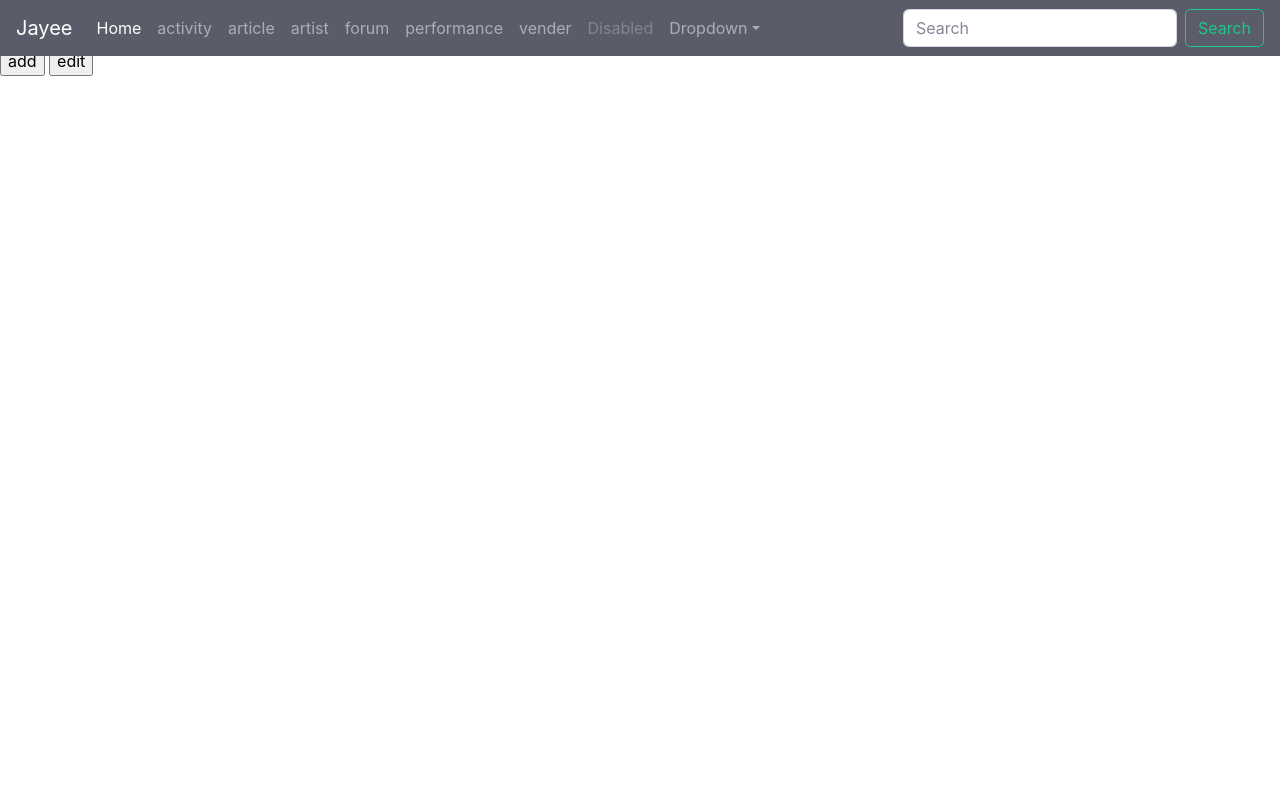
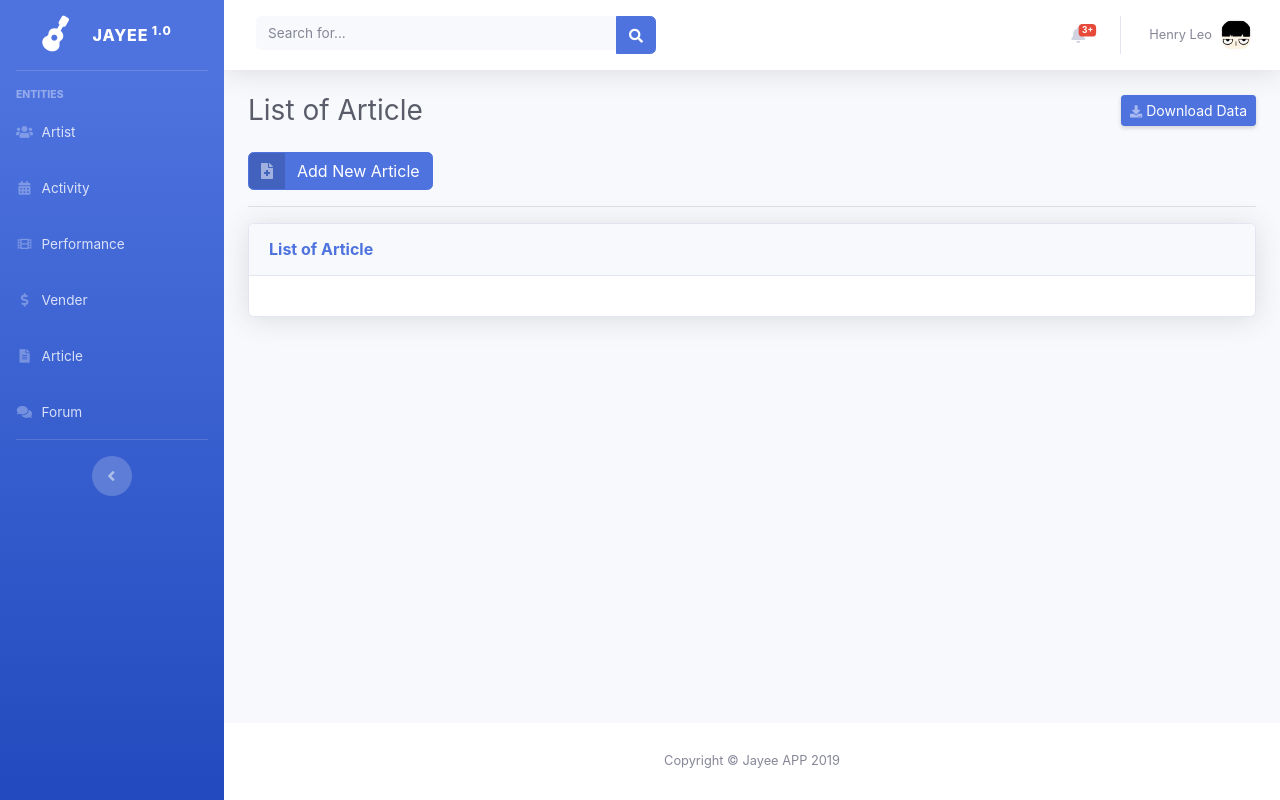
Before and after one commit to henry200333/eeit107formal, a Java web app: template src/main/webapp/WEB-INF/jsp/admin/forum-list.jsp in a window 1280 px wide. Run offline with Tomcat 11, a stand-in JSP engine, Linux system fonts and the light colour scheme; the template is opened without the code that fills it, so the values that code supplies are empty.

Commit message:
Forum set bootstrap

```diff
--- a/src/main/webapp/WEB-INF/jsp/admin/forum-list.jsp
+++ b/src/main/webapp/WEB-INF/jsp/admin/forum-list.jsp
@@ -4,47 +4,104 @@
 <%@ taglib uri="http://java.sun.com/jsp/jstl/core" prefix="c"%>
 <!DOCTYPE html>
 <html>
+
+<!-- header -->
 <jsp:include page="header.jsp"></jsp:include>
-<body>
-	<jsp:include page="nav.jsp"></jsp:include>
-	<h2>List of Forum</h2>
-	<c:url var="addPage" value="/admin/forum/add" />
-	<input type="button" value="add" onclick="changePage('${addPage}')">
 
-	<c:url var="editPage" value="/admin/forum/edit" />
-	<input type="button" value="edit" onclick="changePage('${editPage}')">
+<body id="page-top">
 
+	<!-- Page Wrapper -->
+	<div id="wrapper">
 
+		<jsp:include page="sidebar.jsp"></jsp:include>
+
+		<!-- Content Wrapper -->
+		<div id="content-wrapper" class="d-flex flex-column">
+
+			<!-- Main Content -->
+			<div id="content">
+
+				<!-- Topbar -->
+				<jsp:include page="topbar.jsp"></jsp:include>
+
+				<!-- Begin Page Content -->
+				<div class="container-fluid">
+
+					<!-- Page Heading -->
+					<div
+						class="d-sm-flex align-items-center justify-content-between mb-4">
+						<h1 class="h3 mb-0 text-gray-800">List of Article</h1>
+						<a href="#"
+							class="d-none d-sm-inline-block btn btn-sm btn-primary shadow-sm"><i
+							class="fas fa-download fa-sm text-white-50"></i> Download Data</a>
+					</div>
+
+					<!-- Add New Article Button -->
+					<a href="add" class="btn btn-primary btn-icon-split"> <span
+						class="icon text-white-50"> <i class="fas fa-file-medical"></i>
+					</span> <span class="text">Add New Article</span>
+					</a>
+
+					<hr>
+
+					<div class="card shadow mb-4">
+						<div class="card-header py-3">
+							<h6 class="m-0 font-weight-bold text-primary">List of
+								Article</h6>
+						</div>
+						<div class="card-body">
+							<div class="table-responsive">
 								<c:if test="${not empty models}">
-		<table  border="1" >
+									<table class="table table-bordered table-striped table-hover"
+										id="dataTable" width="100%" cellspacing="0">
 										<thead>
 											<tr>
-					<caption >Forum</caption>
+												<caption>Forum</caption>
 											</tr>
 											<tr>
-					<th >ID</th>
-					<th >board</th>
-					<th >name</th>
-					<th >context</th>
+												<th>ID</th>
+												<th>board</th>
+												<th>name</th>
+												<th>context</th>
 												<th>commentDate</th>
-					<th >EDIT</th>
-					<th >DELETE</th>
+												<th>EDIT</th>
+												<th>DELETE</th>
 											</tr>
 										</thead>
 										<tbody>
 											<c:forEach var="bean" items="${models}">
 												<tr>
-						<td >${bean.id}</td>
-						<td >${bean.board}</td>
-						<td >${bean.name}</td>
-						<td >${bean.context}</td>
-						<td >${bean.commentDate}</td>
-						<td ><input type="button" value="EDIT"></td>
-						<td ><input type="button" value="DELETE"></td>
+													<td>${bean.id}</td>
+													<td>${bean.board}</td>
+													<td>${bean.name}</td>
+													<td>${bean.context}</td>
+													<td>${bean.commentDate}</td>
+													<td><a href="" class="btn btn-primary btn-sm"><i
+															class="fas fa-edit"></i></a></td>
+													<td><a href="" class="btn btn-danger btn-sm"><i
+															class="fas fa-trash"></i></a></td>
 												</tr>
 											</c:forEach>
 										</tbody>
 									</table>
 								</c:if>
+							</div>
+						</div>
+					</div>
+
+				</div>
+				<!-- /.container-fluid -->
+
+			</div>
+			<!-- End of Main Content -->
+
+			<jsp:include page="footer.jsp"></jsp:include>
+
+		</div>
+		<!-- End of Content Wrapper -->
+
+	</div>
+	<!-- End of Page Wrapper -->
+
 </body>
 </html>
```
Also changed, not shown: src/main/resources/import.sql (+4 -4 lines). Lines whose indentation alone changed are shown as unchanged.
